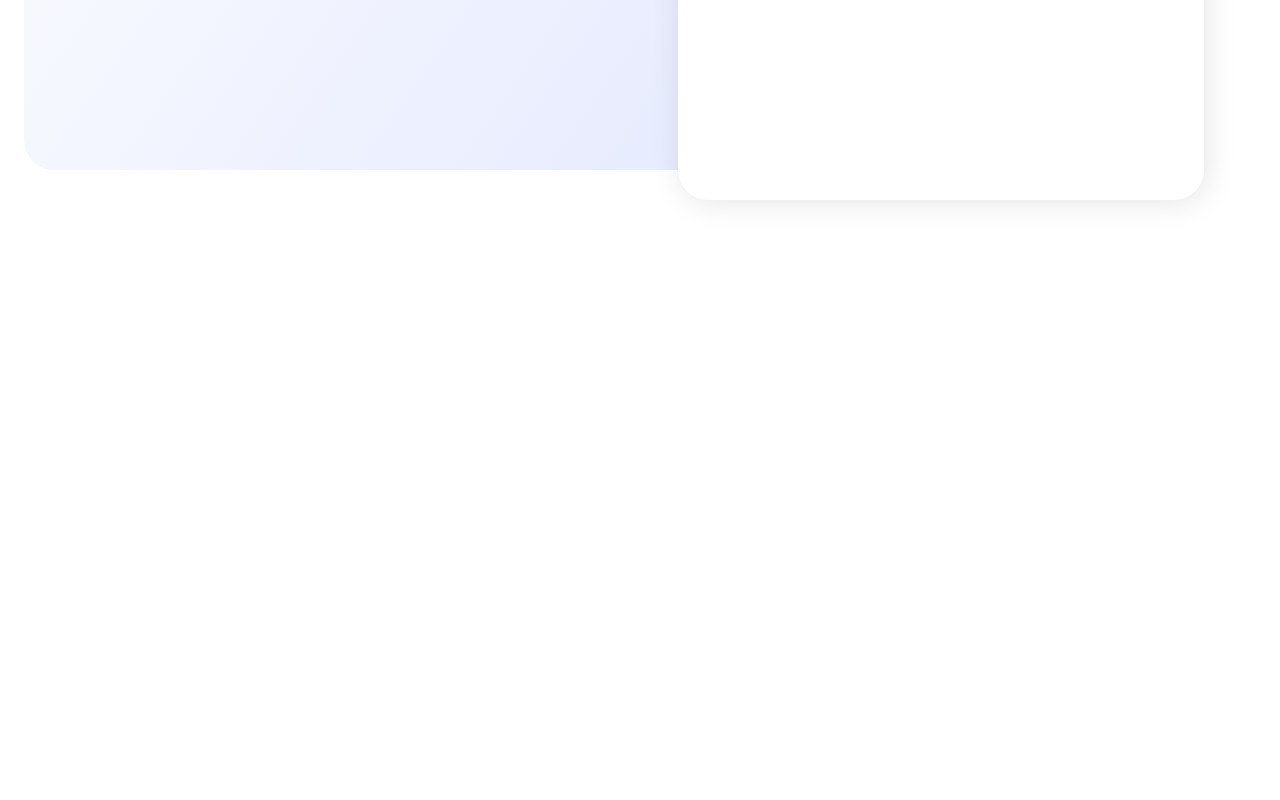
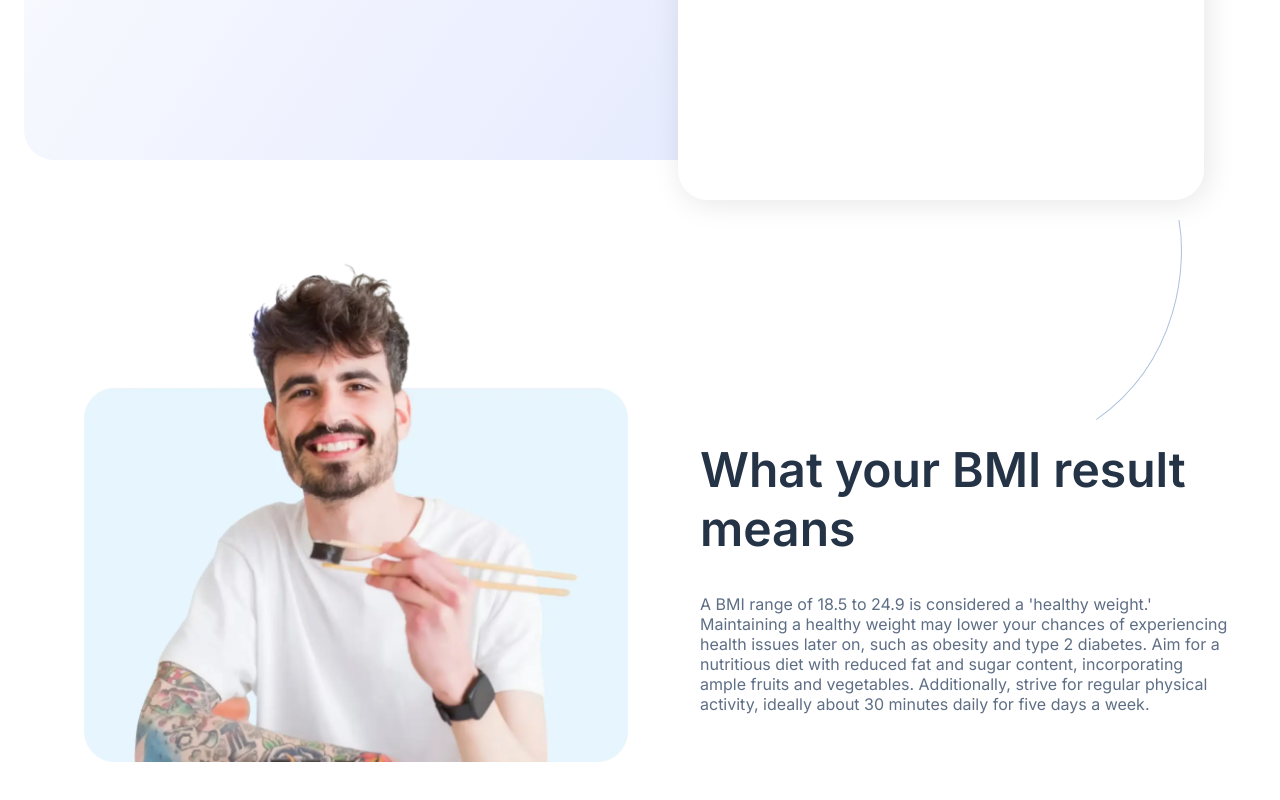
Before and after one commit to orlowski-dev/fm-body-mass-index-calc, a React (Vite) app: page / in a window 1280 px wide. Shown: the part 540-1340 px from the top of the page. Before the commit the page ends 800 px from the top, so only its background shows below. Built offline with nearby package versions, Linux system fonts and the light colour scheme.

Commit message:
Added BmiMeansSection

```diff
--- a/src/App.tsx
+++ b/src/App.tsx
@@ -1,10 +1,12 @@
 import "./App.scss";
+import BmiMeansSection from "./components/BmiMeansSection";
 import HeroSection from "./components/HeroSection";
 
 const App = () => {
   return (
     <main>
       <HeroSection />
+      <BmiMeansSection />
     </main>
   );
 };
--- /dev/null
+++ b/src/components/BmiMeansSection.scss
@@ -0,0 +1,99 @@
+.bmi-means-section {
+  max-width: 1276px;
+  margin: 0 auto;
+  padding-top: 3rem;
+  padding-bottom: 3rem;
+  display: grid;
+  position: relative;
+
+  .bg-image {
+    position: absolute;
+    top: 0;
+    left: 0;
+    z-index: -1;
+    height: 220px;
+    width: 100%;
+    max-width: 1276px;
+    background-image: url("/images/pattern-curved-line-left.svg");
+    background-repeat: no-repeat;
+    background-position: right 6rem bottom;
+    display: none;
+  }
+
+  img {
+    width: 100%;
+    max-width: 100%;
+    transition: max-width 0.1s ease-in;
+    height: auto;
+  }
+  article {
+    padding: 24px;
+    h2 {
+      margin-bottom: 1.5rem;
+      font-size: 2rem;
+    }
+  }
+}
+
+@media screen and (min-width: 500px) {
+  .bmi-means-section {
+    img {
+      max-width: 380px;
+      margin: 0 auto;
+    }
+    article {
+      text-align: center;
+      padding: 3rem;
+    }
+  }
+}
+
+@media screen and (min-width: 750px) {
+  .bmi-means-section {
+    article {
+      padding: unset;
+      padding-right: 3rem;
+      text-align: left;
+      h2 {
+        font-size: 3rem;
+      }
+    }
+    img {
+      transform: translateX(-42px);
+    }
+    grid-template-columns: 45% calc(55% - 24px);
+    gap: 1.5rem;
+    align-items: center;
+  }
+}
+
+@media screen and (min-width: 1000px) {
+  .bmi-means-section {
+    article {
+      padding: 3rem;
+      text-align: left;
+
+      h2 {
+        margin-bottom: 2.25rem;
+      }
+      align-self: flex-end;
+    }
+    img {
+      transform: unset;
+      max-width: 544px;
+      margin: unset;
+      justify-self: flex-end;
+    }
+    grid-template-columns: repeat(2, 1fr);
+    gap: 1.5rem;
+    align-items: center;
+  }
+}
+
+@media screen and (min-width: 1100px) {
+  .bmi-means-section {
+    .bg-image {
+      display: block;
+    }
+  }
+}
--- /dev/null
+++ b/src/components/BmiMeansSection.tsx
@@ -0,0 +1,28 @@
+import "./BmiMeansSection.scss";
+
+const BmiMeansSection = () => {
+  return (
+    <section className="bmi-means-section">
+      <div className="bg-image"></div>
+      <img
+        src="/images/image-man-eating.webp"
+        alt="image man eating"
+        height={534}
+        width={534}
+      />
+      <article>
+        <h2>What your BMI result means</h2>
+        <p>
+          A BMI range of 18.5 to 24.9 is considered a 'healthy weight.'
+          Maintaining a healthy weight may lower your chances of experiencing
+          health issues later on, such as obesity and type 2 diabetes. Aim for a
+          nutritious diet with reduced fat and sugar content, incorporating
+          ample fruits and vegetables. Additionally, strive for regular physical
+          activity, ideally about 30 minutes daily for five days a week.
+        </p>
+      </article>
+    </section>
+  );
+};
+
+export default BmiMeansSection;
--- a/src/components/HeroSection.scss
+++ b/src/components/HeroSection.scss
@@ -26,10 +26,6 @@
     h1 {
       font-size: 3rem;
       margin: 1.5rem 0;
-    }
-
-    p {
-      color: var(--dark-electric-blue);
     }
   }
 
@@ -61,7 +57,7 @@
     .bg {
       left: 24px;
       max-width: 72%;
-      max-height: 96%;
+      max-height: 700px;
     }
     .content {
       gap: 4.75rem;
--- a/src/index.css
+++ b/src/index.css
@@ -1,4 +1,4 @@
-@import url("https://fonts.googleapis.com/css2?family=Inter:wght@400;500&display=swap");
+@import url("https://fonts.googleapis.com/css2?family=Inter:wght@400;600&display=swap");
 
 :root {
   -webkit-tap-highlight-color: rgba(0, 0, 0, 0);
@@ -26,6 +26,10 @@ h1,
 h2,
 h3,
 h4 {
-  font-weight: 500;
+  font-weight: 600;
   color: var(--gunmetal);
 }
+
+p {
+  color: var(--dark-electric-blue);
+}
```
